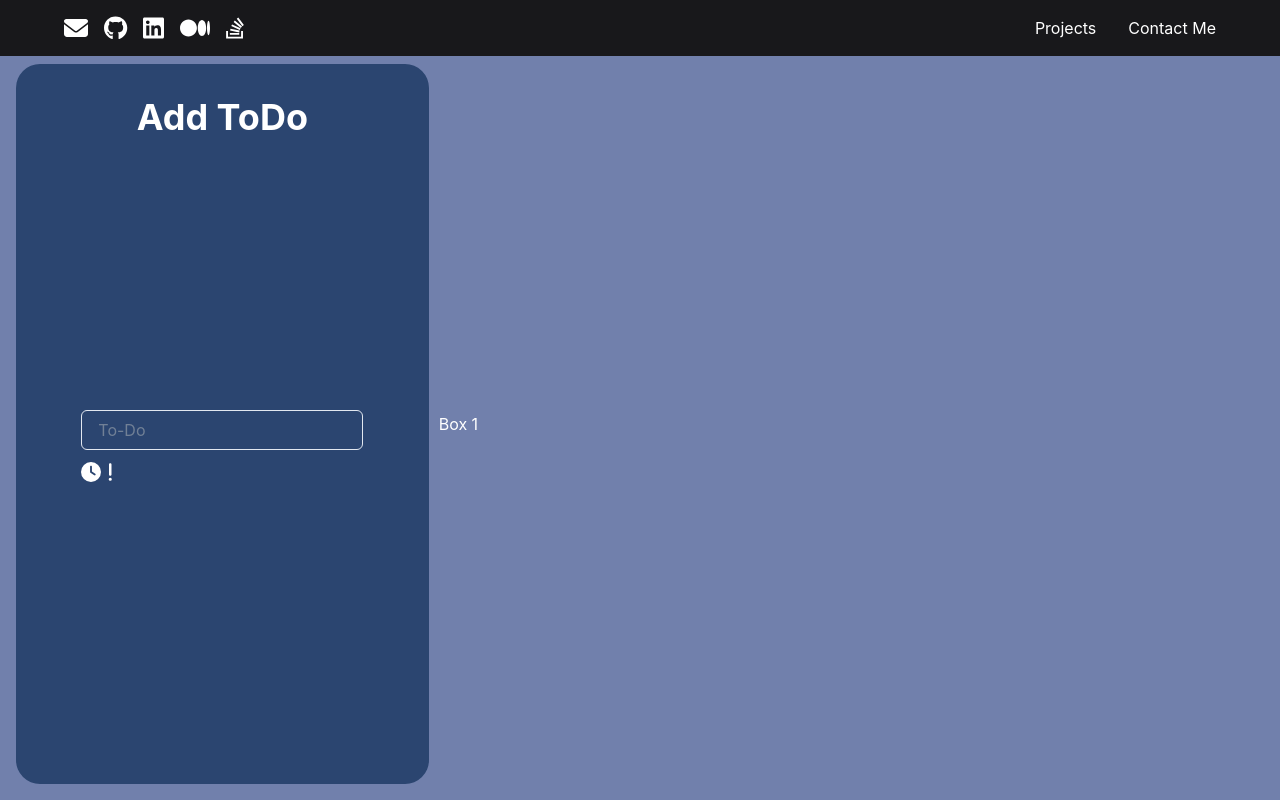
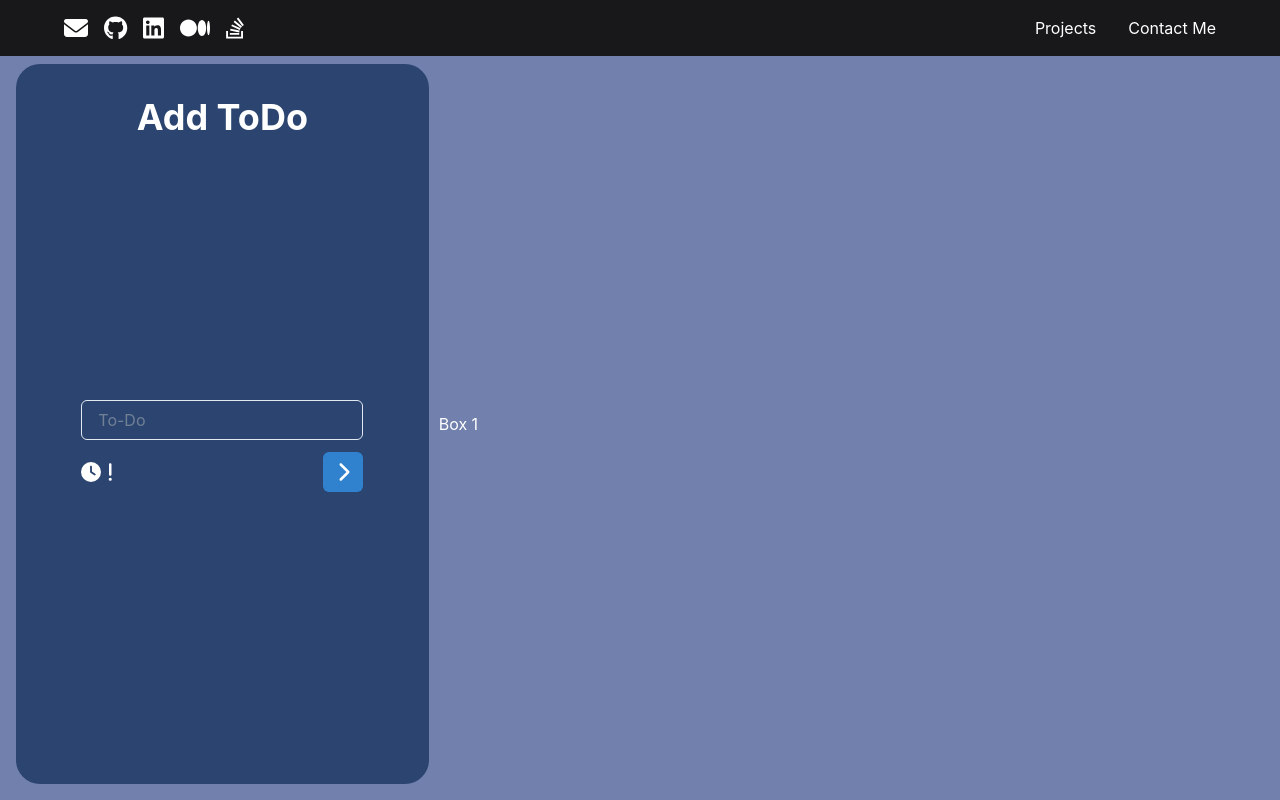
Before and after one commit to Ale-1508/todo-matcha, a React (Create React App) app: page / in a window 1280 px wide. Built offline with nearby package versions, Linux system fonts and the light colour scheme.

Commit message:
added icon buttons

```diff
--- a/src/components/CreateToDo.tsx
+++ b/src/components/CreateToDo.tsx
@@ -1,10 +1,10 @@
-import { Box, Text, Flex, VStack, HStack, Heading } from "@chakra-ui/react";
+import { Box, IconButton, Flex, VStack, HStack, Heading } from "@chakra-ui/react";
 import { useToDoContext } from '../context/toDoContext';
 import Textfield from "./Textfield";
 import colors from "../context/colors";
 
 import { FontAwesomeIcon } from "@fortawesome/react-fontawesome";
-import { faClock,faExclamation } from "@fortawesome/free-solid-svg-icons";
+import { faChevronRight, faClock, faExclamation } from "@fortawesome/free-solid-svg-icons";
 
 interface Props {
   boxStyle: object,
@@ -40,8 +40,15 @@ const CreateToDo = ( props:Props ) => {
             <VStack spacing="12px">
               <Textfield hint="To-Do"/>
               <HStack justifyContent="start" width="100%">
-                <FontAwesomeIcon icon={faClock} { ...iconStyle }/>
-                <FontAwesomeIcon icon={faExclamation} { ...iconStyle }/>
+                <HStack justifyContent="start" width="100%">
+                  <FontAwesomeIcon icon={faClock} { ...iconStyle }/>
+                  <FontAwesomeIcon icon={faExclamation} { ...iconStyle }/>
+                </HStack>
+                  <IconButton
+                    colorScheme='blue'
+                    aria-label='Search database'
+                    icon={<FontAwesomeIcon icon={faChevronRight} { ...iconStyle }/>}
+                  />
               </HStack>
             </VStack>
           </form>
```
